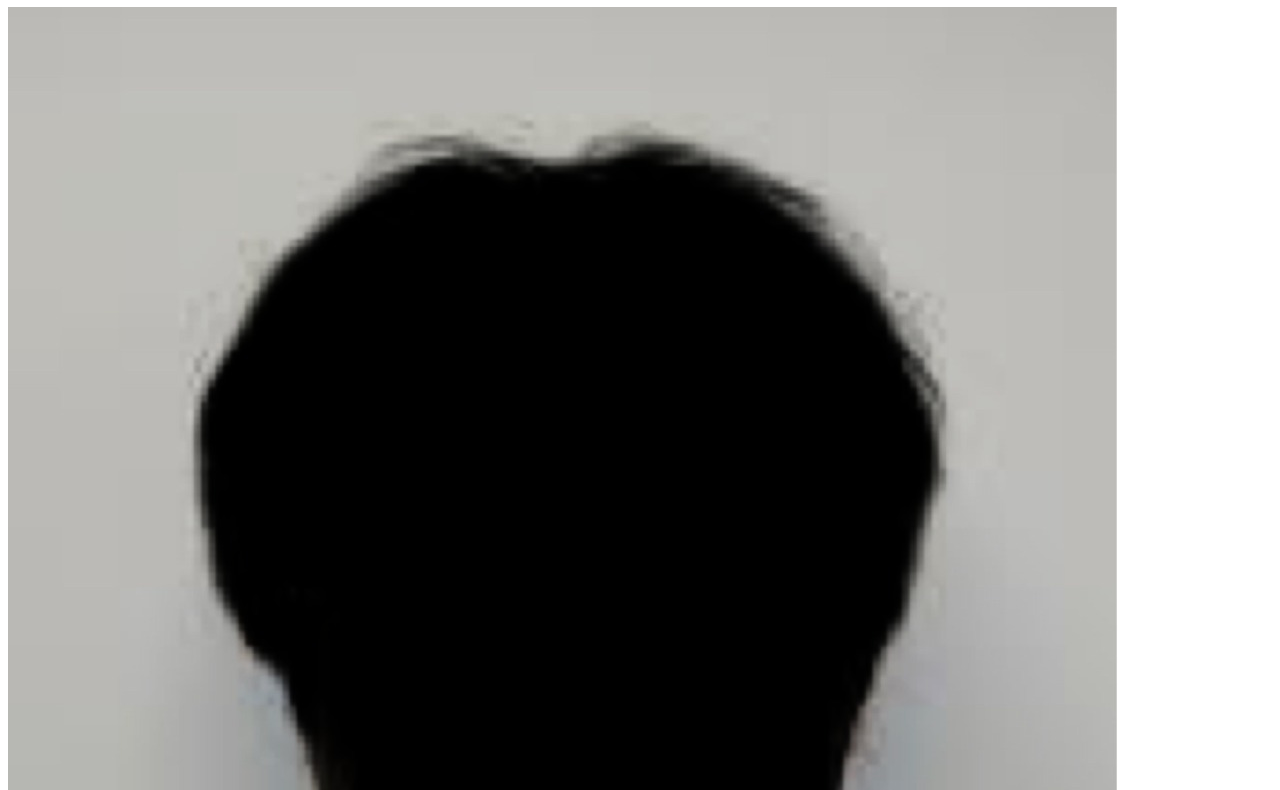
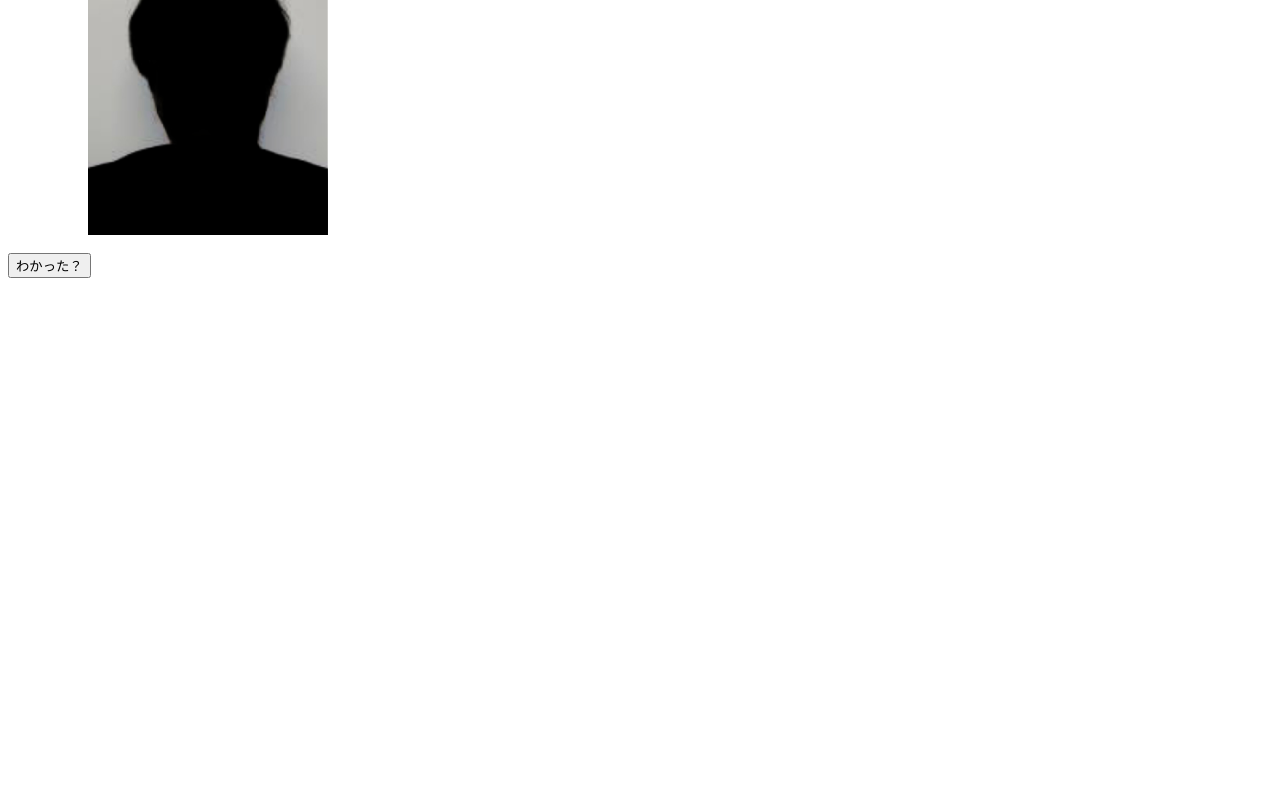
Before and after one commit to ShinichiroNakayama/Who-, a plain HTML site: page index.html in a window 1280 px wide. Shown: the part 73-863 px from the top of the page. After the commit the page ends 800 px from the top, so only its background shows below. Drawn offline with Linux system fonts and the light colour scheme.

Commit message:
Update index.html

```diff
--- a/index.html
+++ b/index.html
@@ -11,16 +11,29 @@
             margin-top: 10px;
             color: #333;
         }
+
+        /* 追加: 画像サイズを制限して縦横比を保持 */
+        img {
+            max-width: 100%;      /* コンテナ幅を超えない */
+            height: auto;         /* 縦横比を保持 */
+            display: block;
+        }
+
+        /* 固定サイズにしたい場合（例: 横幅最大400px、高さ最大300px） */
+        .preview-image {
+            max-width: 400px;
+            max-height: 300px;
+            width: 100%;
+            object-fit: contain;  /* 画像を歪めず収める */
+        }
     </style>
 </head>
 <body>
-  <h1>Who?</h1>
-  <img src="Who/Who silhouette/ucchii.jpg">
+  <img id="silhouette" class="preview-image" src="Who/Who silhouette/ucchii.jpg" alt="silhouette">
   <br>
-  <button id="answerBtn">だ～れだ？</button>
-  <img id="normalImage" src="Who/Who normal/ucchii.jpg">
+  <button id="answerBtn">わかった？</button>
+  <img id="normalImage" class="preview-image" src="Who/Who normal/ucchii.jpg" alt="normal">
   <p id="answerText"></p>
   <script src="script.js"></script>
 </body>
-
 </html>
```
